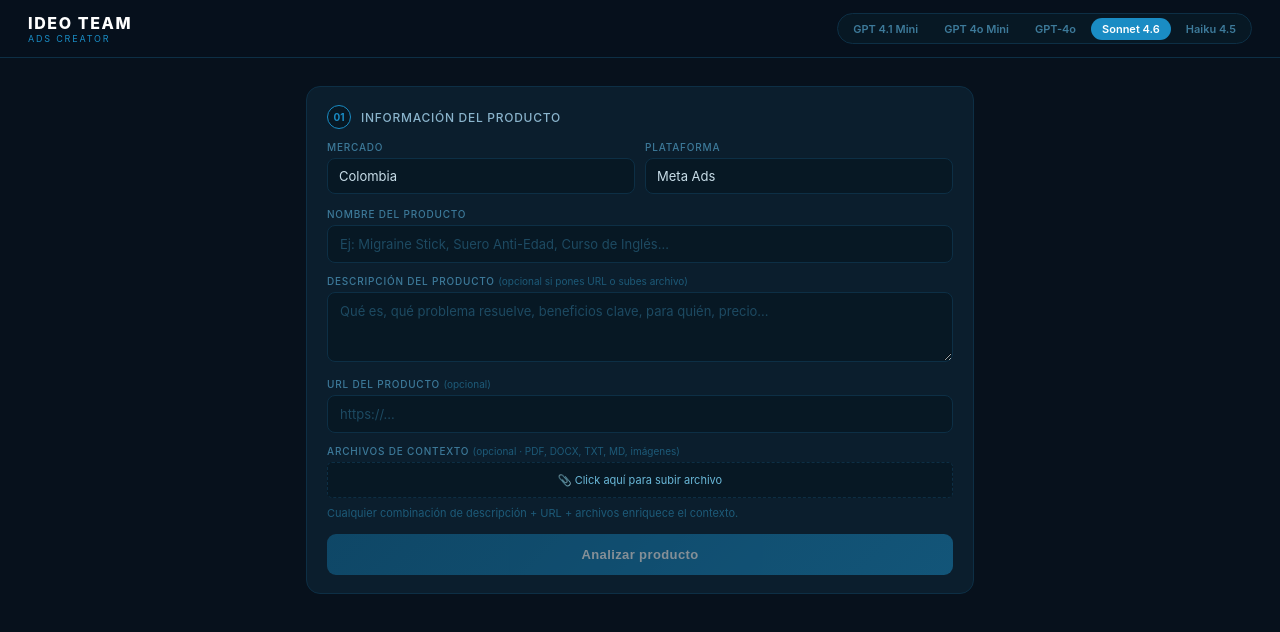
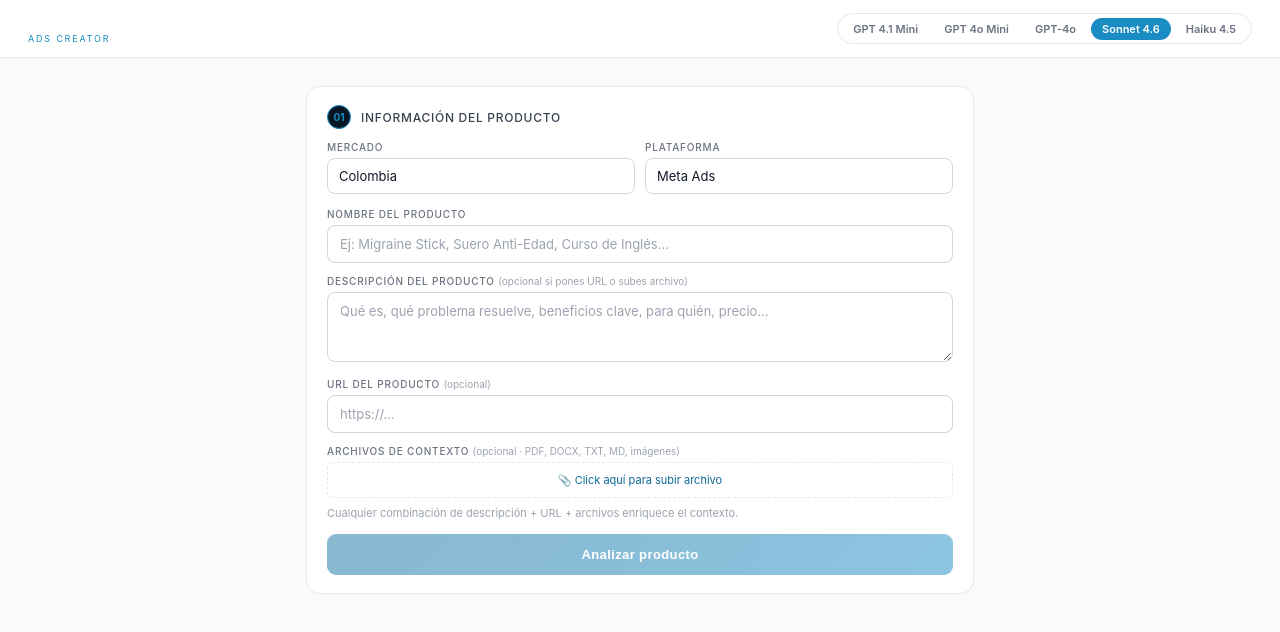
Before and after one commit to andreskortmanideo-cell/adscreator, a Next.js app: page / in a window 1280 px wide. Shown: the top 632 px of the page. Built offline with nearby package versions, Linux system fonts and the light colour scheme.

Commit message:
style: paleta clara tipo SaaS para integración con Landings Platform

```diff
--- a/pages/index.js
+++ b/pages/index.js
@@ -2,11 +2,11 @@ import { useState, useEffect } from 'react'
 import Head from 'next/head'
 
 const D = {
-  bg:'#07111c',card:'#0b1e2d',cardBorder:'#0d2f45',
-  input:'#071824',inputBorder:'#0d2f45',
-  blue:'#1a8cc4',blueLight:'#6ab8d8',blueDark:'#0a2236',blueDim:'#0d3a52',
-  text:'#c8dde8',textMid:'#8ab4cc',textDim:'#3d7a9a',textFaint:'#1d5a78',
-  accent:'#071420',green:'#1f7a60',greenBg:'#071e1a',greenBorder:'#0a3028'
+  bg:'#fafafa',card:'#ffffff',cardBorder:'#e5e7eb',
+  input:'#ffffff',inputBorder:'#d1d5db',
+  blue:'#1a8cc4',blueLight:'#0e6a98',blueDark:'#eff6fb',blueDim:'#bfdde9',
+  text:'#111827',textMid:'#374151',textDim:'#6b7280',textFaint:'#9ca3af',
+  accent:'#f9fafb',green:'#059669',greenBg:'#ecfdf5',greenBorder:'#a7f3d0'
 }
 
 export default function Home() {
@@ -599,13 +599,13 @@ Audita objetivamente si las decisiones se cumplen en el contenido.`
       <Head>
         <title>Ideo Team — Ads Creator</title>
         <meta name="viewport" content="width=device-width,initial-scale=1"/>
-        <style>{`*{box-sizing:border-box;margin:0;padding:0}body{background:${D.bg};font-family:-apple-system,BlinkMacSystemFont,'Inter','Segoe UI',sans-serif}textarea:focus,input:focus,select:focus{outline:none;border-color:${D.blue}!important}textarea::placeholder,input::placeholder{color:#1d4a62}::-webkit-scrollbar{width:4px}::-webkit-scrollbar-track{background:${D.bg}}::-webkit-scrollbar-thumb{background:${D.cardBorder};border-radius:2px}`}</style>
+        <style>{`*{box-sizing:border-box;margin:0;padding:0}body{background:${D.bg};font-family:-apple-system,BlinkMacSystemFont,'Inter','Segoe UI',sans-serif}textarea:focus,input:focus,select:focus{outline:none;border-color:${D.blue}!important}textarea::placeholder,input::placeholder{color:#9ca3af}::-webkit-scrollbar{width:4px}::-webkit-scrollbar-track{background:${D.bg}}::-webkit-scrollbar-thumb{background:${D.cardBorder};border-radius:2px}`}</style>
       </Head>
       <div style={{background:D.bg,minHeight:'100vh',color:D.text}}>
 
         {modalPrompt&&(
-          <div onClick={()=>setModalPrompt(null)} style={{position:'fixed',inset:0,background:'rgba(0,0,0,0.8)',zIndex:100,display:'flex',alignItems:'flex-start',justifyContent:'center',padding:'40px 16px',overflowY:'auto'}}>
-            <div onClick={e=>e.stopPropagation()} style={{background:'#0d1f2e',border:`1px solid ${D.cardBorder}`,borderRadius:14,padding:'1.25rem',width:'100%',maxWidth:700}}>
+          <div onClick={()=>setModalPrompt(null)} style={{position:'fixed',inset:0,background:'rgba(17,24,39,0.5)',zIndex:100,display:'flex',alignItems:'flex-start',justifyContent:'center',padding:'40px 16px',overflowY:'auto'}}>
+            <div onClick={e=>e.stopPropagation()} style={{background:'#ffffff',border:`1px solid ${D.cardBorder}`,borderRadius:14,padding:'1.25rem',width:'100%',maxWidth:700}}>
               <div style={{display:'flex',justifyContent:'space-between',alignItems:'center',marginBottom:12}}>
                 <div style={{fontSize:11,fontWeight:600,color:D.blue,letterSpacing:'.07em',textTransform:'uppercase'}}>Prompt — {modalPrompt.label}</div>
                 <button onClick={()=>setModalPrompt(null)} style={{fontSize:12,border:'none',background:'transparent',cursor:'pointer',color:D.textDim}}>✕</button>
@@ -619,7 +619,7 @@ Audita objetivamente si las decisiones se cumplen en el contenido.`
         )}
 
         {/* ── HEADER ── */}
-        <div style={{background:'#07111cee',borderBottom:`1px solid ${D.cardBorder}`,padding:'0 28px',height:58,display:'flex',alignItems:'center',justifyContent:'space-between',position:'sticky',top:0,zIndex:10}}>
+        <div style={{background:'#ffffff',borderBottom:`1px solid ${D.cardBorder}`,padding:'0 28px',height:58,display:'flex',alignItems:'center',justifyContent:'space-between',position:'sticky',top:0,zIndex:10}}>
           <div style={{lineHeight:1}}>
             <div style={{fontSize:16,fontWeight:800,color:'#fff',letterSpacing:'.1em'}}>IDEO TEAM</div>
             <div style={{fontSize:9,color:D.blue,letterSpacing:'.2em',textTransform:'uppercase',marginTop:3}}>Ads Creator</div>
@@ -656,7 +656,7 @@ Audita objetivamente si las decisiones se cumplen en el contenido.`
         </div>
 
         {mostrarSesion&&(
-          <div style={{background:'#0a1a28',borderBottom:`1px solid ${D.cardBorder}`,padding:'12px 16px'}}>
+          <div style={{background:'#f9fafb',borderBottom:`1px solid ${D.cardBorder}`,padding:'12px 16px'}}>
             <div style={{maxWidth:700,margin:'0 auto'}}>
               <div style={{fontSize:10,color:D.textDim,letterSpacing:'.07em',textTransform:'uppercase',marginBottom:10,fontWeight:500}}>
                 Generaciones de esta sesión ({sesionHistorial.length}) — clic para recuperar
@@ -1294,14 +1294,14 @@ Audita objetivamente si las decisiones se cumplen en el contenido.`
               <div style={{display:'flex',justifyContent:'space-between',alignItems:'center',marginBottom:14}}>
                 <div style={{display:'flex',gap:6,flexWrap:'wrap',alignItems:'center'}}>
                   <span style={{fontSize:10,fontWeight:600,padding:'3px 9px',borderRadius:20,background:D.blueDark,color:D.blue,border:`1px solid ${D.blueDim}`}}>{tipo}</span>
-                  <span style={{fontSize:10,fontWeight:600,padding:'3px 9px',borderRadius:20,background:D.greenBg,color:'#1d9e75',border:`1px solid ${D.greenBorder}`}}>
+                  <span style={{fontSize:10,fontWeight:600,padding:'3px 9px',borderRadius:20,background:D.greenBg,color:'#059669',border:`1px solid ${D.greenBorder}`}}>
                     {formato==='imagen'?'Imagen estática':`Video ${duracion}s`}
                   </span>
                   <span style={{fontSize:10,fontWeight:600,padding:'3px 9px',borderRadius:20,background:'#0f1a20',color:D.textDim,border:`1px solid ${D.cardBorder}`}}>{pais} · Nivel {nivelSel||analisis?.nivel_recomendado}</span>
-                  <span style={{fontSize:10,fontWeight:600,padding:'3px 9px',borderRadius:20,background:modeloSel.startsWith('claude')?'#0a1f0a':'#1a1000',color:modeloSel.startsWith('claude')?'#2aaa6a':'#c8892a',border:`1px solid ${modeloSel.startsWith('claude')?'#0d3020':'#2a1e00'}`}}>
+                  <span style={{fontSize:10,fontWeight:600,padding:'3px 9px',borderRadius:20,background:modeloSel.startsWith('claude')?'#ecfdf5':'#1a1000',color:modeloSel.startsWith('claude')?'#059669':'#92400e',border:`1px solid ${modeloSel.startsWith('claude')?'#a7f3d0':'#fde68a'}`}}>
                     {modeloSel==='gpt-4.1-mini'?'GPT 4.1 Mini':modeloSel==='gpt-4o-mini'?'GPT 4o Mini':modeloSel==='gpt-4o'?'GPT-4o':modeloSel.includes('sonnet')?'Claude Sonnet':'Claude Haiku'}
                   </span>
-                  {historial.length>0&&<span style={{fontSize:10,fontWeight:600,padding:'3px 9px',borderRadius:20,background:'#1a0800',color:'#ba7517',border:'1px solid #2a1e00'}}>{historial.length} corrección{historial.length>1?'es':''}</span>}
+                  {historial.length>0&&<span style={{fontSize:10,fontWeight:600,padding:'3px 9px',borderRadius:20,background:'#fef3c7',color:'#ba7517',border:'1px solid #fde68a'}}>{historial.length} corrección{historial.length>1?'es':''}</span>}
                   <InfoBtn prompt={promptGen} label={`Generación ${tipo}`}/>
                 </div>
               </div>
@@ -1366,7 +1366,7 @@ Audita objetivamente si las decisiones se cumplen en el contenido.`
                         </div>
                         <div style={{display:'flex',gap:6,flexShrink:0}}>
                           <button onClick={()=>navigator.clipboard.writeText(v.guionNeto||v.guionVisual||v.guionCompleto)} style={{fontSize:11,color:D.blueLight,border:`1px solid ${D.blue}`,background:'transparent',borderRadius:7,padding:'4px 10px',cursor:'pointer',fontFamily:'inherit'}}>Copiar</button>
-                          <button onClick={()=>{setVersionActiva(i);setTimeout(generarVariaciones,50)}} disabled={generandoVariaciones} style={{fontSize:11,color:'#1d9e75',border:'1px solid #1a6a40',background:'#071e14',borderRadius:7,padding:'4px 10px',cursor:'pointer',fontFamily:'inherit',opacity:generandoVariaciones?.5:1}}>⟳ Variaciones</button>
+                          <button onClick={()=>{setVersionActiva(i);setTimeout(generarVariaciones,50)}} disabled={generandoVariaciones} style={{fontSize:11,color:'#059669',border:'1px solid #a7f3d0',background:'#071e14',borderRadius:7,padding:'4px 10px',cursor:'pointer',fontFamily:'inherit',opacity:generandoVariaciones?.5:1}}>⟳ Variaciones</button>
                         </div>
                       </div>
                       <div style={{fontSize:14,color:'#fff',lineHeight:1.9,whiteSpace:'pre-wrap'}}>{(()=>{
@@ -1440,17 +1440,17 @@ Audita objetivamente si las decisiones se cumplen en el contenido.`
           )}
 
           {variaciones.length>0&&(
-            <div id="variaciones-section" style={{background:'#07180f',border:'1px solid #0d3020',borderRadius:14,padding:'18px 20px',marginBottom:10}}>
+            <div id="variaciones-section" style={{background:'#07180f',border:'1px solid #a7f3d0',borderRadius:14,padding:'18px 20px',marginBottom:10}}>
               <div style={{display:'flex',alignItems:'center',gap:8,marginBottom:14}}>
-                <div style={{width:24,height:24,borderRadius:'50%',border:'1px solid #1d9e75',background:'#071e14',color:'#1d9e75',fontSize:10,fontWeight:700,display:'flex',alignItems:'center',justifyContent:'center',flexShrink:0}}>⟳</div>
+                <div style={{width:24,height:24,borderRadius:'50%',border:'1px solid #059669',background:'#071e14',color:'#059669',fontSize:10,fontWeight:700,display:'flex',alignItems:'center',justifyContent:'center',flexShrink:0}}>⟳</div>
                 <div style={{fontSize:12,fontWeight:500,color:'#8ab4cc',letterSpacing:'.06em',textTransform:'uppercase'}}>Variaciones del guión seleccionado</div>
                 <button onClick={()=>setVariaciones([])} style={{marginLeft:'auto',fontSize:10,color:'#3d7a9a',border:'1px solid #0d2f45',background:'transparent',borderRadius:6,padding:'2px 8px',cursor:'pointer',fontFamily:'inherit'}}>✕ cerrar</button>
               </div>
               <div style={{display:'flex',gap:8,marginBottom:16}}>
                 {variaciones.map((v,i)=>(
                   <button key={i} onClick={()=>setVariacionActiva(i)}
-                    style={{flex:1,padding:'10px 8px',borderRadius:9,border:`1px solid ${variacionActiva===i?'#1d9e75':'#0d3020'}`,background:variacionActiva===i?'#071e14':'#060f0a',cursor:'pointer',textAlign:'left',transition:'all .15s'}}>
-                    <div style={{fontSize:10,fontWeight:600,color:variacionActiva===i?'#1d9e75':'#3d7a9a',letterSpacing:'.05em',textTransform:'uppercase',marginBottom:3}}>Variación {i+1}</div>
+                    style={{flex:1,padding:'10px 8px',borderRadius:9,border:`1px solid ${variacionActiva===i?'#059669':'#a7f3d0'}`,background:variacionActiva===i?'#071e14':'#060f0a',cursor:'pointer',textAlign:'left',transition:'all .15s'}}>
+                    <div style={{fontSize:10,fontWeight:600,color:variacionActiva===i?'#059669':'#3d7a9a',letterSpacing:'.05em',textTransform:'uppercase',marginBottom:3}}>Variación {i+1}</div>
                     <div style={{fontSize:11,color:variacionActiva===i?'#6ab8d8':'#1d5a78',lineHeight:1.3}}>{v.hook}</div>
                   </button>
                 ))}
```
Also changed, not shown: next-env.d.ts.
